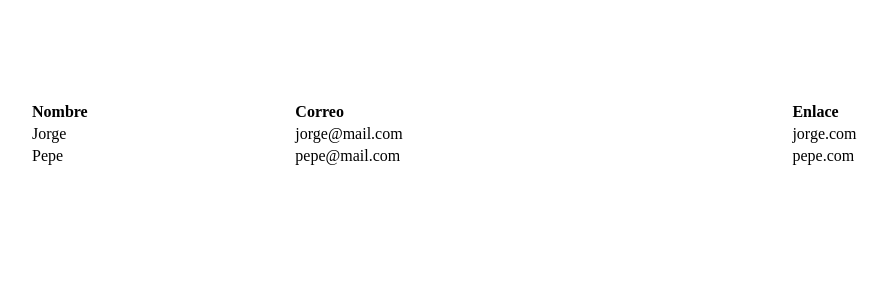
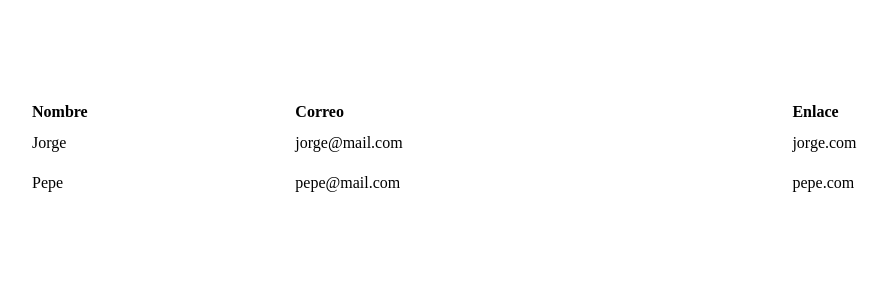
Before and after one commit to GeorgeRangelCode/blog-redux, a React (Create React App) app: page / in a window 1280 px wide. Shown: the top 300 px of the page, without its empty margins (79-967 px from the left). Built offline with nearby package versions, Linux system fonts and the light colour scheme.

Commit message:
Agregando funciones a la app con React

```diff
--- a/src/components/App.js
+++ b/src/components/App.js
@@ -1,4 +1,17 @@
 import React from "react";
+
+const ponerFilas = () => [
+  <tr>
+    <td>Jorge</td>
+    <td>jorge@mail.com</td>
+    <td>jorge.com</td>
+  </tr>,
+  <tr>
+    <td>Pepe</td>
+    <td>pepe@mail.com</td>
+    <td>pepe.com</td>
+  </tr>,
+];
 
 const App = () => {
   return (
@@ -11,18 +24,7 @@ const App = () => {
             <th>Enlace</th>
           </tr>
         </thead>
-        <tbody>
-          <tr>
-            <td>Jorge</td>
-            <td>jorge@mail.com</td>
-            <td>jorge.com</td>
-          </tr>
-          <tr>
-            <td>Pepe</td>
-            <td>pepe@mail.com</td>
-            <td>pepe.com</td>
-          </tr>
-        </tbody>
+        <tbody>{ponerFilas()}</tbody>
       </table>
     </div>
   );
--- a/src/index.css
+++ b/src/index.css
@@ -6,3 +6,8 @@
   width: 100%;
   text-align: left;
 }
+
+.tabla td {
+  padding-top: 10px;
+  padding-bottom: 10px;
+}
```
